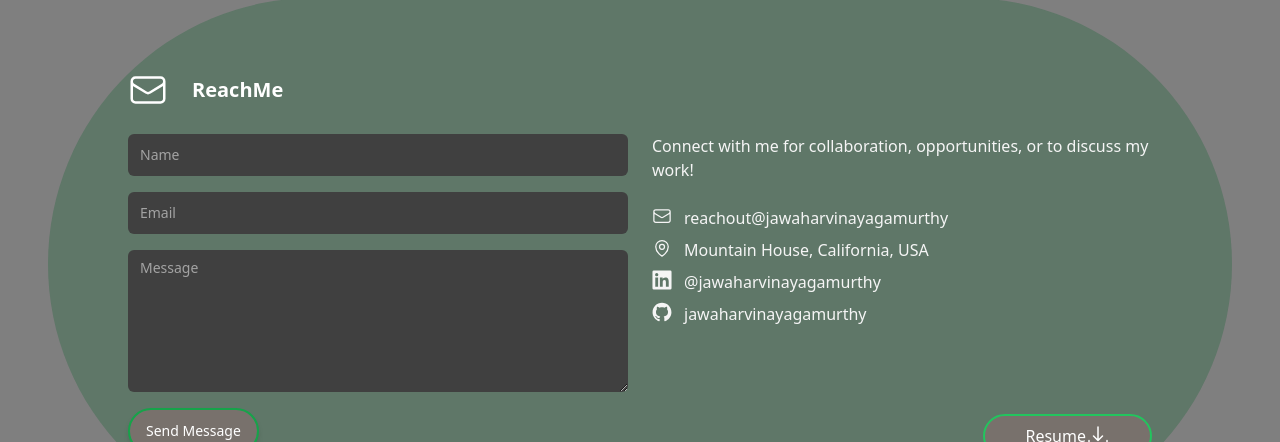
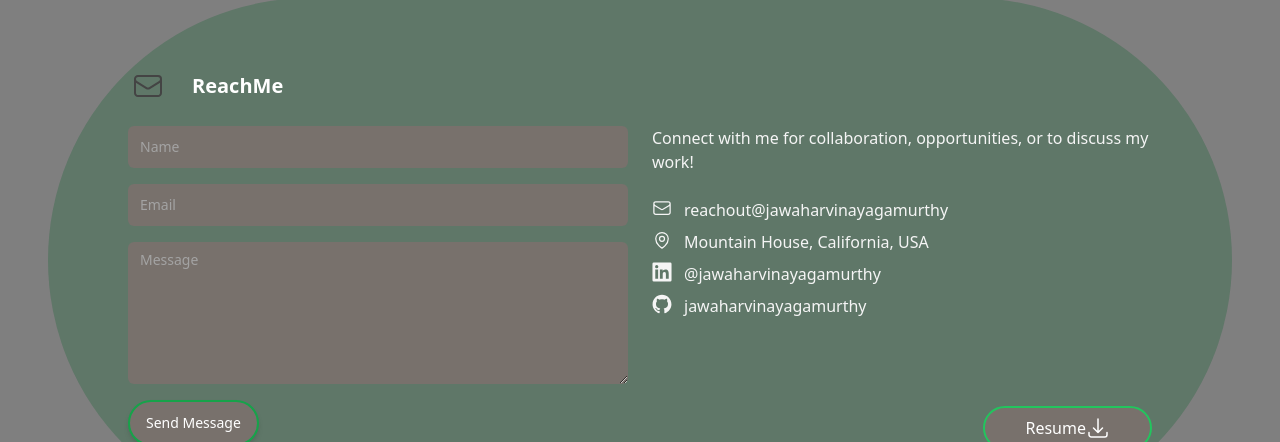
Before and after one commit to jawaharvinayagamurthy/myportfolio-react, a Next.js app: page / in a window 1280 px wide. Shown: the part 5754-6196 px from the top of the page. Built offline with nearby package versions, Linux system fonts and the light colour scheme.

Commit message:
Updates to all sections.

```diff
--- a/src/components/Sections/Contact/ContactForm.tsx
+++ b/src/components/Sections/Contact/ContactForm.tsx
@@ -69,7 +69,7 @@
   );
 
   const inputClasses =
-    'bg-neutral-700 border-0 focus:border-0 focus:outline-none focus:ring-1 focus:ring-orange-600 rounded-md placeholder:text-neutral-400 placeholder:text-sm text-neutral-200 text-sm';
+    'bg-stone-500 border-0 focus:border-0 focus:outline-none focus:ring-1 focus:ring-orange-600 rounded-md placeholder:text-neutral-400 placeholder:text-sm text-neutral-200 text-sm';
 
   const Modal = ({ message, onClose }: { message: string; onClose: () => void }) => (
     <div className="fixed inset-0 flex items-center justify-center bg-black bg-opacity-50 z-50">
--- a/src/components/Sections/Contact/index.tsx
+++ b/src/components/Sections/Contact/index.tsx
@@ -32,7 +32,7 @@
     <Section className="bg-green-800/30 rounded-full" sectionId={SectionId.Contact}>
       <div className="flex flex-col gap-y-6">
         <div className="flex flex-col gap-6 md:flex-row md:items-center">
-          <EnvelopeIcon className="hidden h-10 w-10 text-white md:block" />
+          <EnvelopeIcon className="hidden h-8 w-10 text-gray md:block" />
           <h2 className="text-xl font-bold text-white">{headerText}</h2>
         </div>
         <div className="grid grid-cols-1 gap-6 md:grid-cols-2">
```
